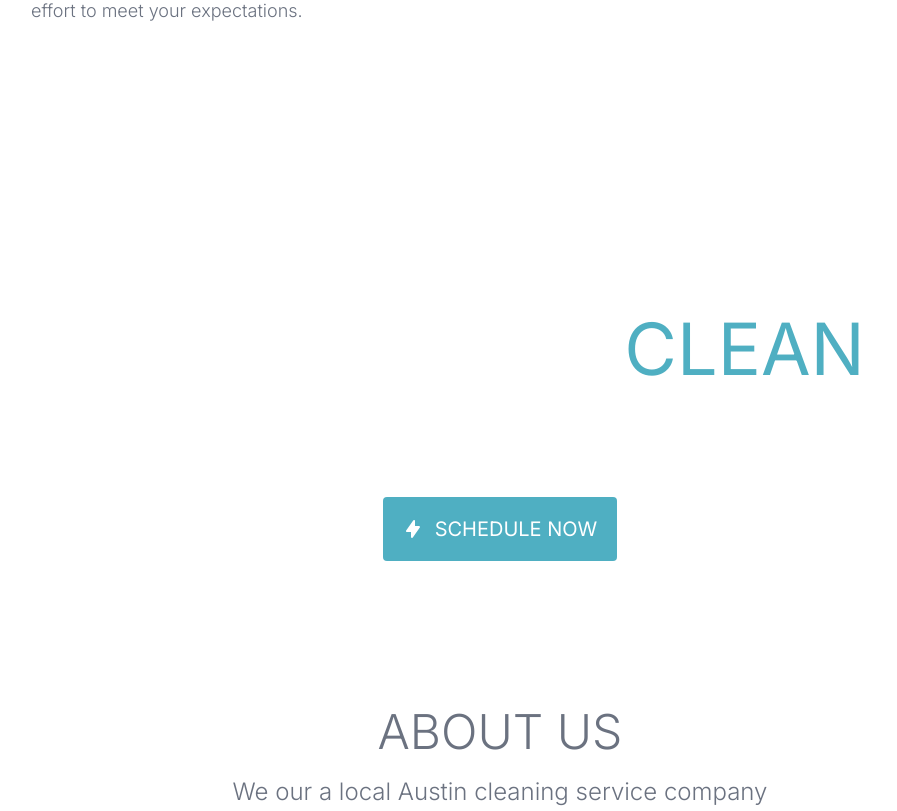
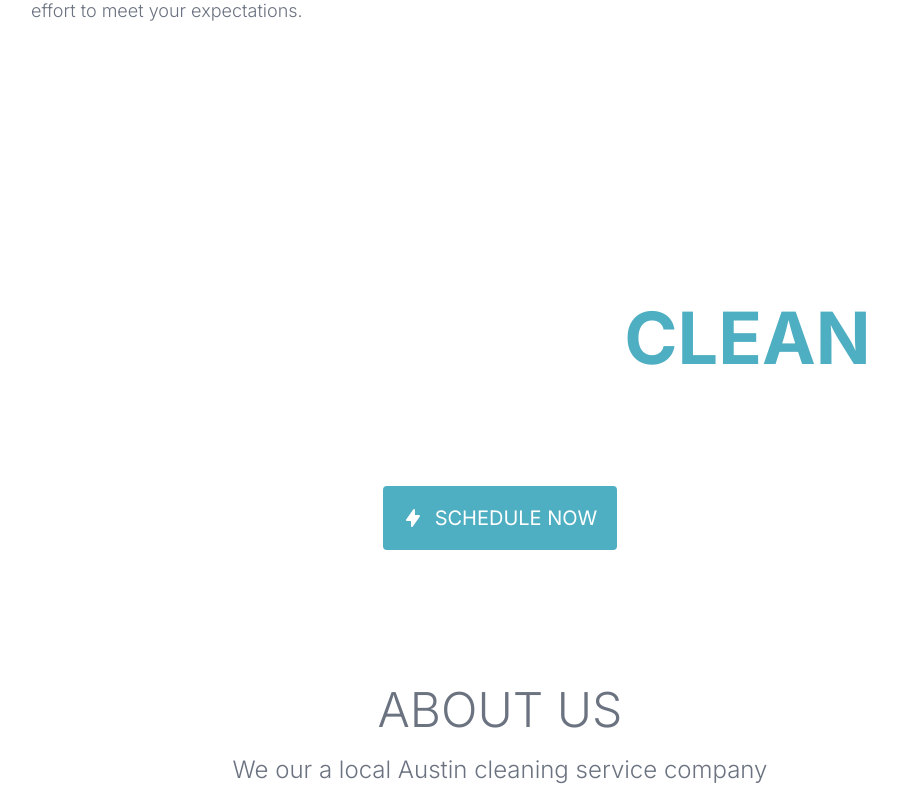
Before and after one commit to oscar-ct/susyq, a Next.js app: page / in a window 1280 px wide. Shown: the part 1973-2784 px from the top of the page, without its empty margins (140-1037 px from the left). Built offline with nearby package versions, Linux system fonts and the light colour scheme.

Commit message:
remove hard code height replaced space with padding

```diff
--- a/src/components/EasyLife.jsx
+++ b/src/components/EasyLife.jsx
@@ -25,12 +25,12 @@ const EasyLife = () => {
     return (
         <div
             ref={container}
-            className='relative flex items-center justify-center h-[450px] overflow-hidden'
+            className='relative flex items-center justify-center overflow-hidden py-20'
             style={{clipPath: "polygon(0% 0, 100% 0%, 100% 100%, 0 100%)"}}
         >
             <div className='z-10 flex flex-col items-center justify-center text-white'>
                 <TiStarOutline size={80}/>
-                <p className='py-10 w-full text-5xl uppercase text-center md:text-7xl md:w-[900px]'>
+                <p className='py-10 w-full text-5xl uppercase text-center md:text-7xl md:w-[900px] font-bold'>
                     Let us make your life a little easier!!!
                 </p>
                 <CustomButton customClass={"h-16"} onClick={navigate}>
--- a/src/components/KeepAustinWeird.jsx
+++ b/src/components/KeepAustinWeird.jsx
@@ -26,12 +26,12 @@ const KeepAustinWeird = () => {
     return (
         <div
             ref={container}
-            className='relative flex items-center justify-center h-[800px] md:h-[550px] overflow-hidden'
+            className='relative flex items-center justify-center py-20 overflow-hidden'
             style={{clipPath: "polygon(0% 0, 100% 0%, 100% 100%, 0 100%)"}}
         >
             <div className='z-10 flex flex-col items-center justify-center text-white'>
                 <TiStarOutline size={80}/>
-                <p className='py-10 w-[300px] md:w-[800px] text-7xl uppercase text-center '>Keep austin <span className={"text-susy"}>clean</span> and weird</p>
+                <p className='py-10 w-[300px] md:w-[800px] text-7xl uppercase text-center font-bold'>Keep austin <span className={"text-susy"}>clean</span> and weird</p>
                 <CustomButton customClass={"h-16"} onClick={navigate}>
                     <div
                         className={"text-xl flex items-center uppercase truncate"}>
```
